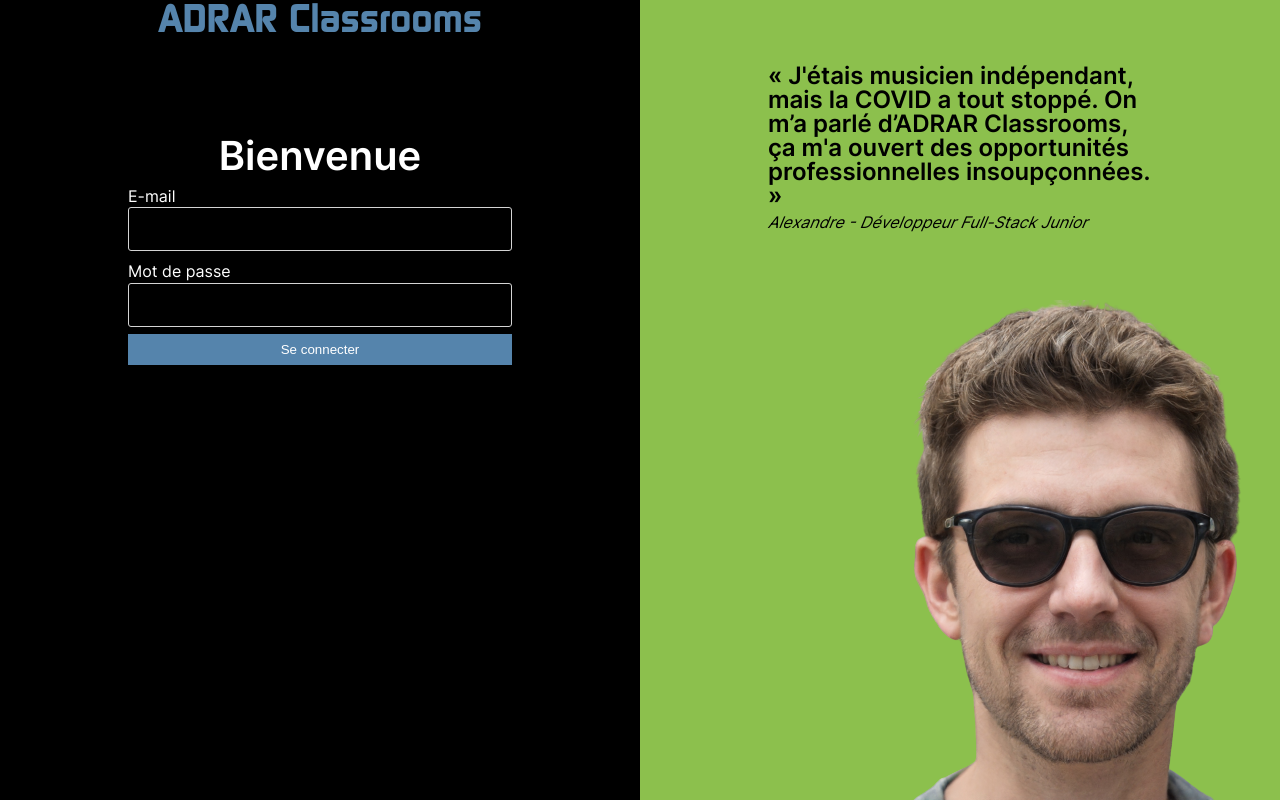
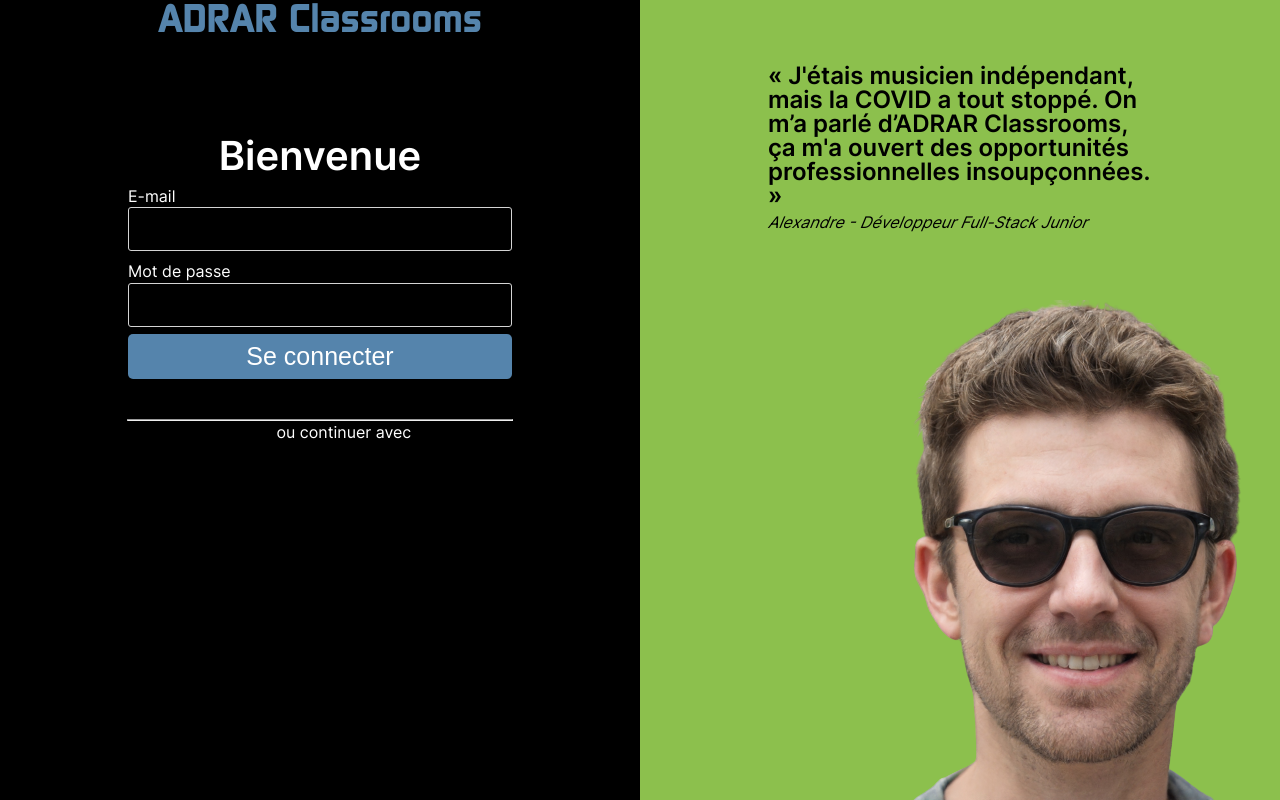
Before and after one commit to MarceauAdrar/adrar_classrooms_sf, a Symfony app: template templates/login/index.html.twig in a window 1280 px wide; the page is wider, and only the part inside the window is pictured. Run offline with Twig, Linux system fonts and the light colour scheme; the template is opened without the code that fills it, so the values that code supplies are empty; some libraries are stand-ins or nearby versions.

Commit message:
Modification feuille de connexion

```diff
--- a/public/css/connexion.css
+++ b/public/css/connexion.css
@@ -73,4 +73,19 @@
     border: none;
     color: #FFF;
     padding: 2%;
+    font-size: 25px;
+    border-radius: 5px;
 }
+
+.separateur {
+    width: 30vw;
+    margin-top: 5vh;
+}
+
+.connnect-with {
+    position: absolute;
+    top: 53vh;
+    left: 21.2vw;
+    background-color: #000;
+    padding: 0 0.4vw;
+}
--- a/public/css/style.css
+++ b/public/css/style.css
@@ -44,3 +44,7 @@ body {
     border: 2px solid #FFF;
     border-radius: 5px;
 }
+
+.c-white {
+    color: #FFF;
+}
--- a/templates/login/index.html.twig
+++ b/templates/login/index.html.twig
@@ -21,6 +21,8 @@
             <input class="login_input" type="password" name="login_password" id="login_password">
             <input type="submit" value="Se connecter" class="login_btn">
         </form>
+        <hr class="separateur" />
+        <div class="connnect-with"><p class="c-white">ou continuer avec</p></div>
     </div>
 
     <div class="droit">
```
